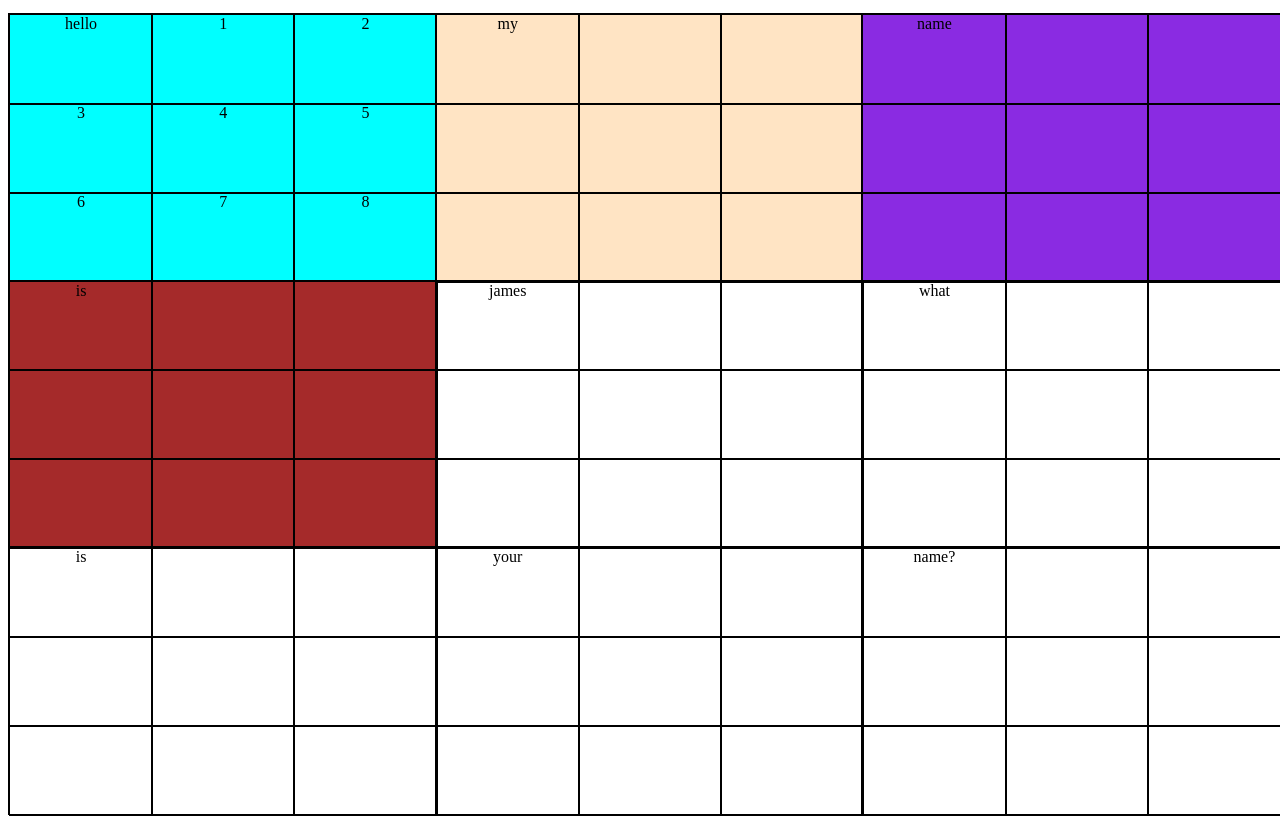
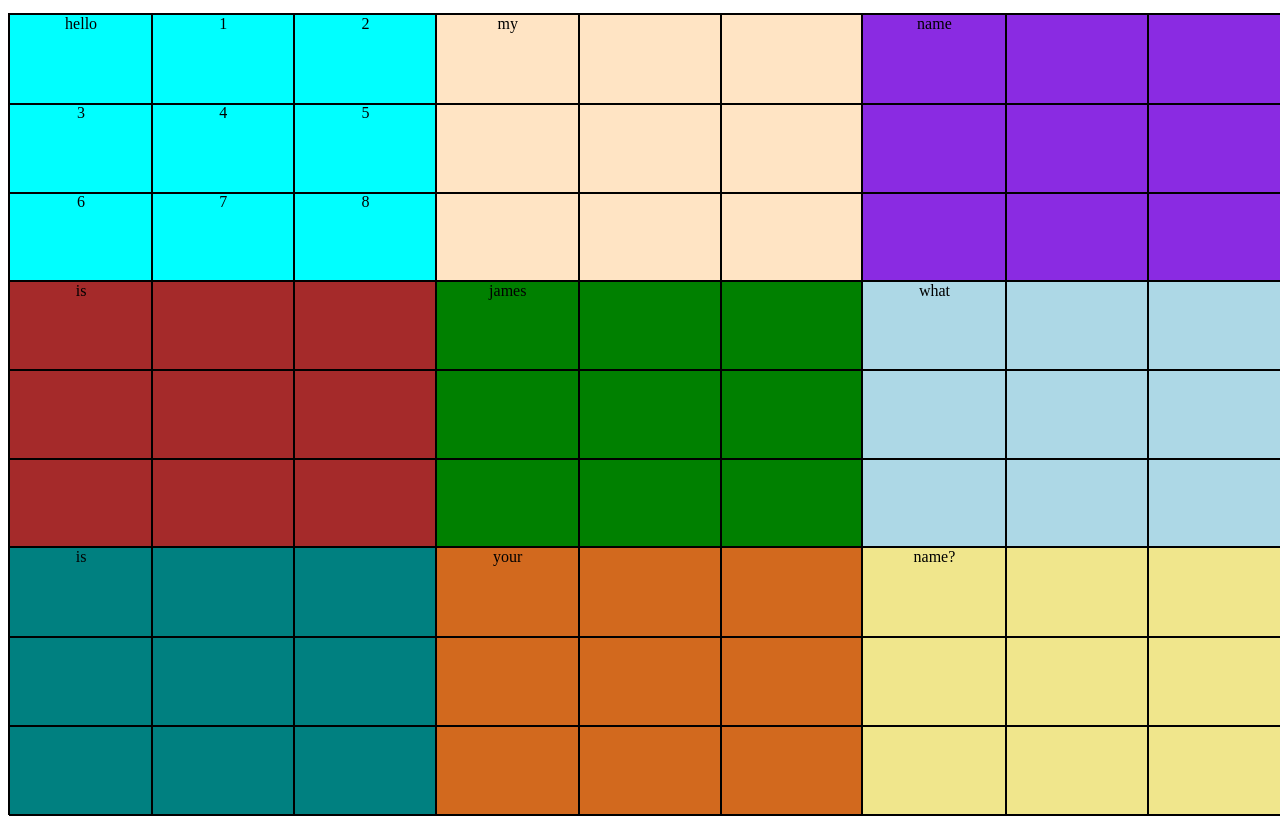
Before and after one commit to zefur/TicTac, a plain HTML site: page index.html in a window 1280 px wide. Shown: the part 101-922 px from the top of the page. Drawn offline with Linux system fonts and the light colour scheme.

Commit message:
finished adding colours to each box

```diff
--- a/game.css
+++ b/game.css
@@ -33,3 +33,25 @@
 #d{
     background-color: brown;
 }
+#e{
+    background-color: green;
+}
+#f{
+    background-color: lightblue;
+
+}
+#g{
+    background-color: teal;
+}
+#h{
+    background-color: chocolate;
+}
+#i{
+    background-color: khaki;
+}
+#
+#
+#
+#
+#
+#
```
